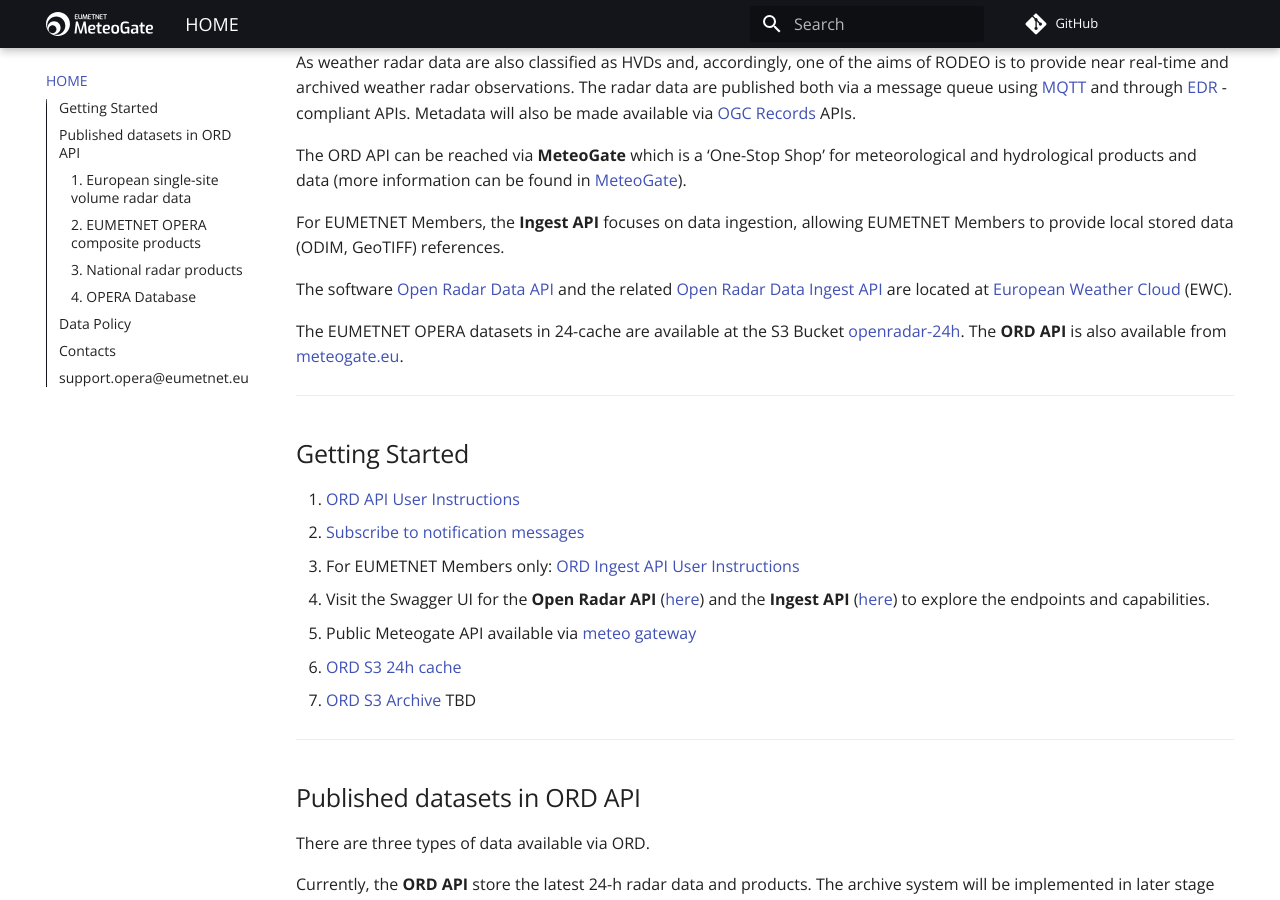
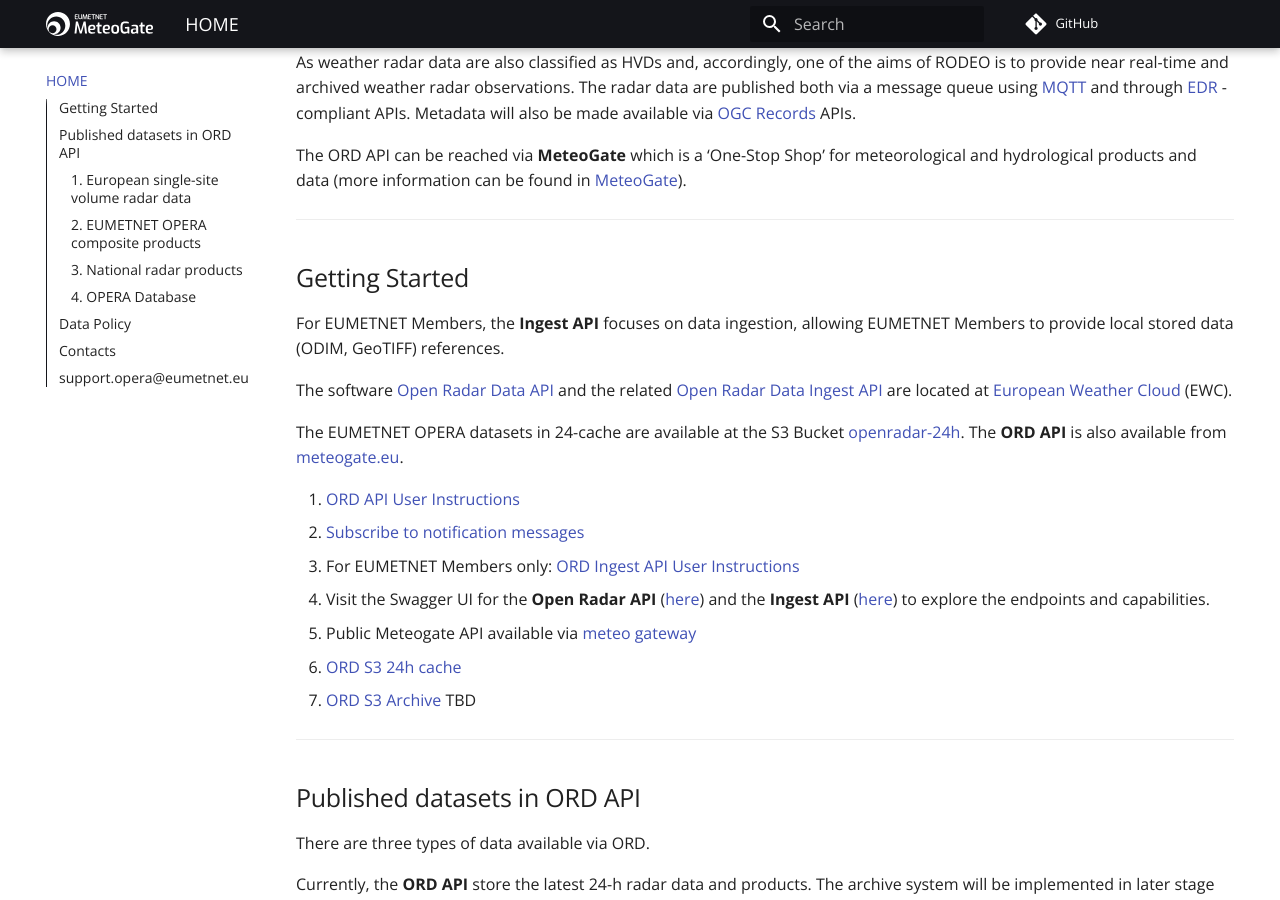
Before and after one commit to EUMETNET/openradardata-documentation, an MkDocs documentation site: the page built from docs/1-ORD-API-overview.md, in a window 1280 px wide and 900 px high, scrolled down 389 px. Built offline with MkDocs 1.6.1 and Material for MkDocs 9.7.7, drawn with Linux system fonts in a browser that asks for light colours; comment, search, counter and statistics services are not loaded.

```diff
--- a/docs/1-ORD-API-overview.md
+++ b/docs/1-ORD-API-overview.md
@@ -8,15 +8,16 @@ As weather radar data are also classified as HVDs and, accordingly, one of the a
 
 The ORD API can be reached via **MeteoGate** which is a ‘One-Stop Shop’ for meteorological and hydrological products and data (more information can be found in [MeteoGate](https://meteogate.eu/)).
 
+---
+## Getting Started
+
+
 For EUMETNET Members, the **Ingest API** focuses on data ingestion, allowing EUMETNET Members to provide local stored data (ODIM, GeoTIFF) references.
 
 The software [Open Radar Data API](https://radar.meteogate.eu/api/) and the related [Open Radar Data Ingest API](https://radar.meteogate.eu/ingest/) are located at [European Weather Cloud](https://europeanweather.cloud/) (EWC).
 
 The EUMETNET OPERA datasets in 24-cache are available at the S3 Bucket [openradar-24h](https://s3.waw3-1.cloudferro.com/openradar-24h/). The **ORD API** is also available from [meteogate.eu](https://api.meteogate.eu/ord/edr).
 
-
----
-## Getting Started
 
 1. [ORD API User Instructions](ORD_API.md)
 2. [Subscribe to notification messages](ORD_MQTT.md)
```
